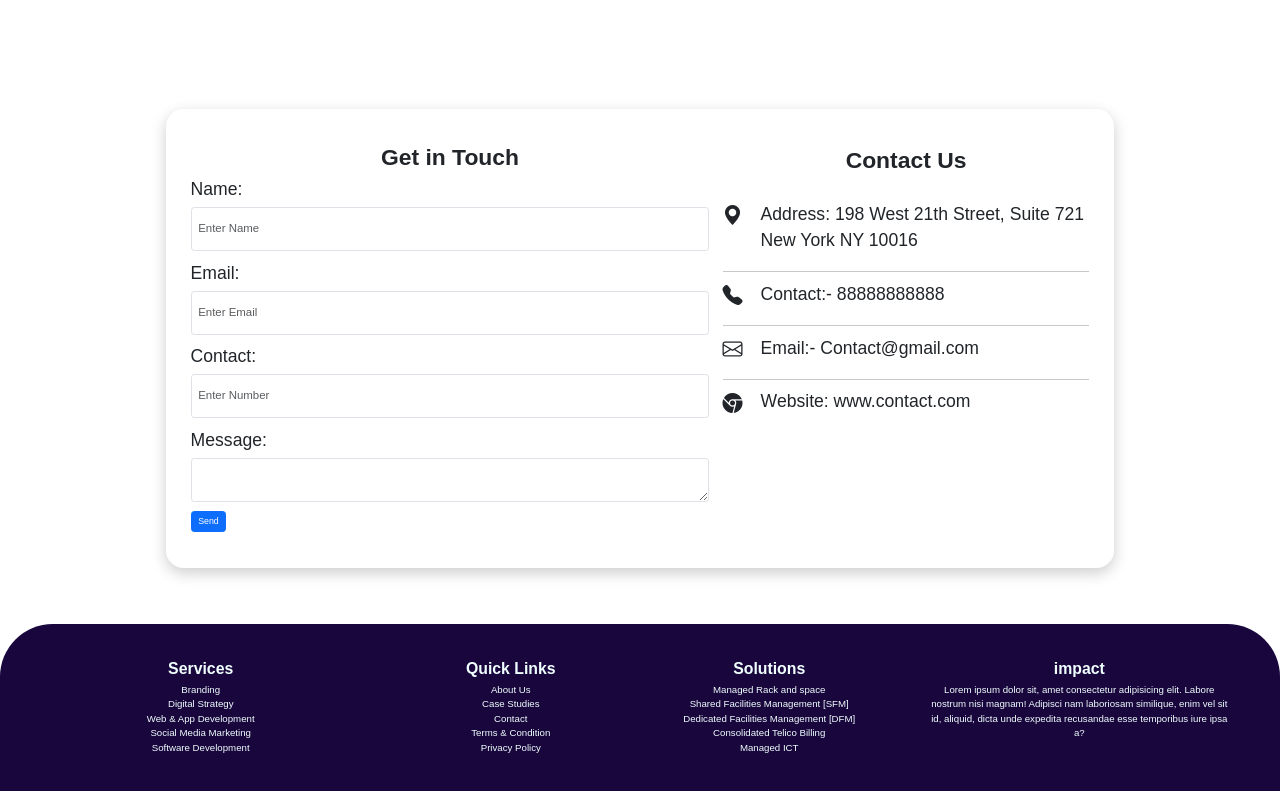
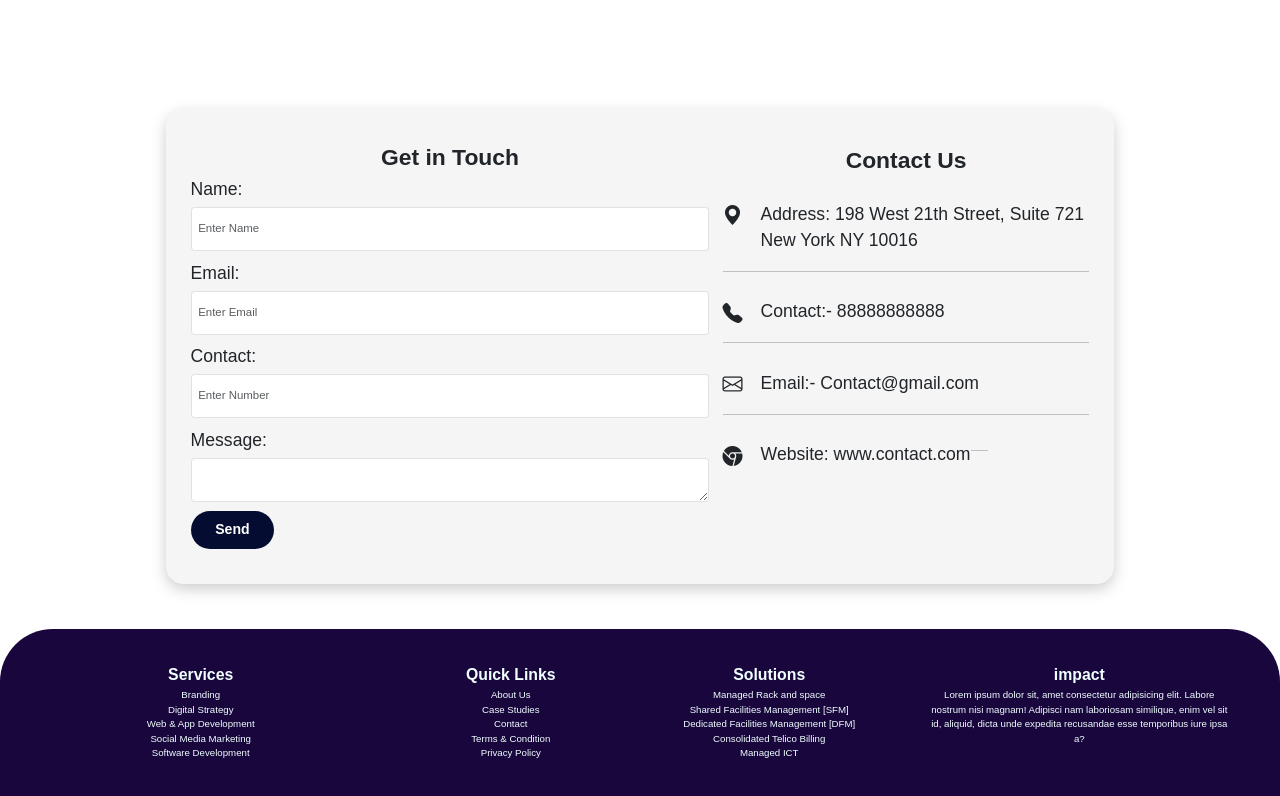
Before and after one commit to afaq-ahmed07/Web-Assignments, a plain HTML site: page Assignment 3/Task 3/index.html in a window 1280 px wide. Shown: the part 1810-2606 px from the top of the page. Drawn offline with nearby package versions, Linux system fonts and the light colour scheme.

Commit message:
Contact Form Updated

```diff
--- a/Assignment 3/Task 3/assets/css/styles.css
+++ b/Assignment 3/Task 3/assets/css/styles.css
@@ -219,11 +219,13 @@ section{
     width: 80%;
     padding: 45px;
     border-radius: 0;
+    background-color: white;
 }
 .contact-body{
     box-shadow: rgba(0, 0, 0, 0.2) 0px 5px 15px;
     padding: 2rem;
     border-radius: 2rem;
+    background-color: whitesmoke;
 }
 .contact-body h1{
     text-align: center;
@@ -238,7 +240,7 @@ section{
 }
 .form-control{
     height: 5rem;
-    background: #fff;
+    background: whitesmoke;
     color: #000;
     font-size: large;
     border-radius: 2px;
@@ -258,6 +260,10 @@ section{
 .contact-p p{
     font-size: 2rem;
     padding-left: 18px;
+}
+.send-btn{
+    font-size: 5rem;
+    font-weight: 400;
 }
 
 @media screen
--- a/Assignment 3/Task 3/assets/script/script.js
+++ b/Assignment 3/Task 3/assets/script/script.js
@@ -8,5 +8,5 @@ document.addEventListener('DOMContentLoaded', function () {
 
     ScrollReveal().reveal('.home-content h1, .services-content h1, .about-content h1, .about-span1', { origin: 'top' });
     ScrollReveal().reveal('.home-img, .service-container div, .about-brands div', { origin: 'right' });
-    ScrollReveal().reveal('.home-content p, .services-content p, .about-content p, .learn-btn, .button', { origin: 'bottom' });
+    ScrollReveal().reveal('.home-content p, .services-content p, .about-content p, .learn-btn, .button, .contact', { origin: 'bottom' });
   });
--- a/Assignment 3/Task 3/index.html
+++ b/Assignment 3/Task 3/index.html
@@ -150,7 +150,7 @@
             </div>
         </div>
     </section>
-    <section id="contact" class="container">
+    <section id="contact" class="container contact">
         <div class="row contact-body">
             <div class="col-md-7 get-in-touch">
                 <h1>Get in Touch</h1>
@@ -170,29 +170,29 @@
                     <label for="exampleFormControlTextarea1" class="form-label">Message:</label>
                     <textarea class="form-control" id="exampleFormControlTextarea1" rows="3"></textarea>
                 </div>
-                <button class="btn btn-primary">Send</button>
+                <a href="#" alt="learn more button" class="learn-btn">Send</a>
             </div>
-                <div class="col-md-5 contact-us">
+            <div class="col-md-5 contact-us container-fluid">
                     <h1>Contact Us</h1>
                     <div class="mt-5">
                         <div class="d-flex contact-p">
                             <i class="bi bi-geo-alt-fill"></i>
                             <p>Address: 198 West 21th Street, Suite 721 New York NY 10016</p>
-                        </div><hr>
+                        </div><hr class="p-3">
                         <div class="d-flex contact-p">
                             <i class="bi bi-telephone-fill"></i>
                             <p>Contact:- 88888888888</p>
-                        </div><hr>
+                        </div><hr class="p-3">
                         <div class="d-flex contact-p">
                             <i class="bi bi-envelope"></i>
                             <p>Email:- Contact@gmail.com</p>
-                        </div><hr>
+                        </div><hr class="p-3">
                         <div class="d-flex contact-p">
                             <i class="bi bi-browser-chrome"></i>
-                            <p>Website: www.contact.com</p><hr>
+                            <p>Website: www.contact.com</p><hr class="p-3">
                         </div>
                     </div>
-                </div>
+            </div>
         </div>
     </section>
     <footer class="footer container-fluid text-md-left p-5">
```
